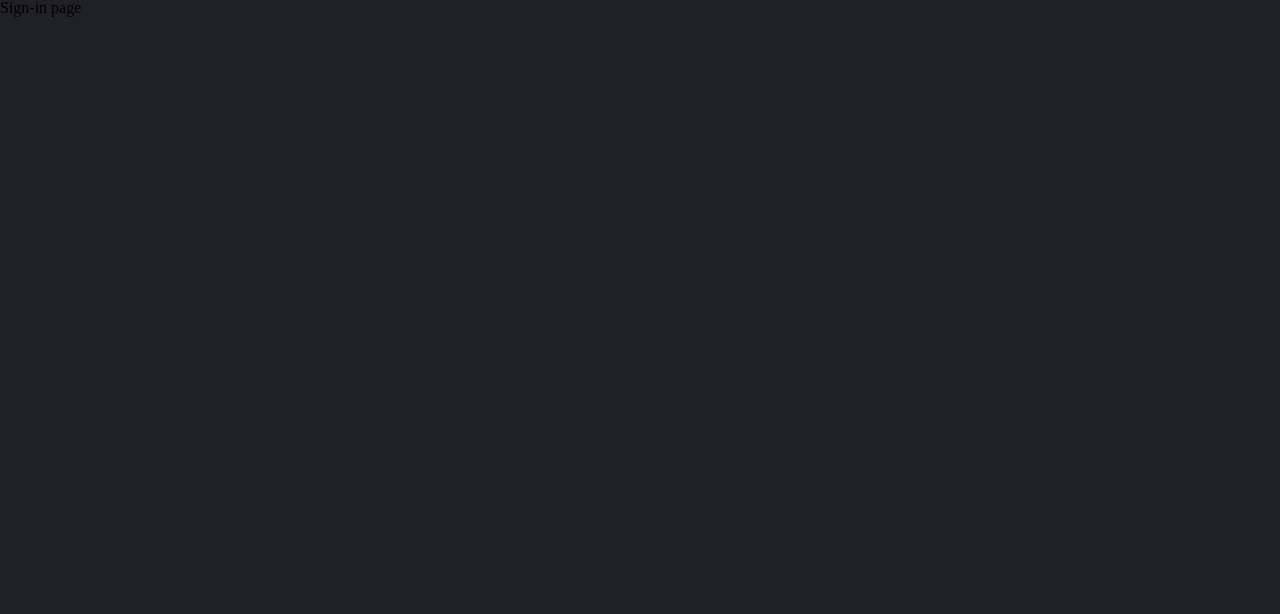
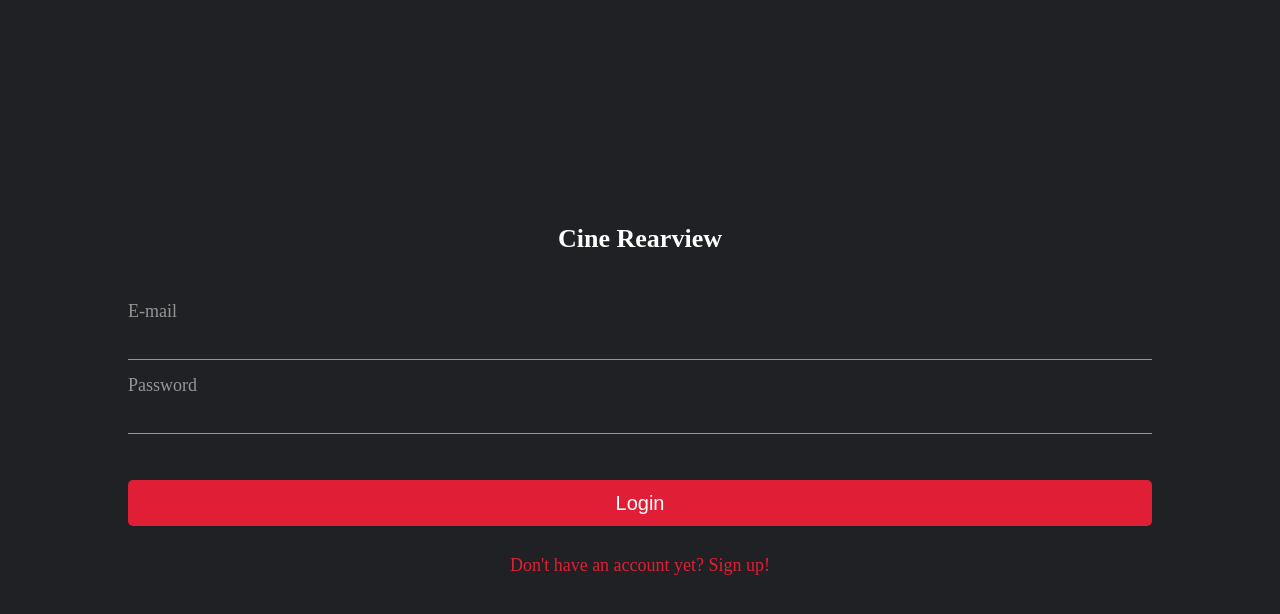
Before and after one commit to pgeovany/cine-rearview-app, a React (Vite) app: page / in a window 1280 px wide. Shown: the top 614 px of the page. Built offline with nearby package versions, Linux system fonts and the light colour scheme.

Commit message:
feat: implement sign in page

```diff
--- a/src/pages/SignIn/SignIn.jsx
+++ b/src/pages/SignIn/SignIn.jsx
@@ -1,3 +1,17 @@
+import { Link } from 'react-router-dom';
+import Container from '../../styles/auth/Container';
+import Title from '../../styles/auth/Title';
+import SignInForm from '../../components/SignInForm/SignInForm';
+import StyledLink from '../../styles/auth/StyledLink';
+
 export default function SignIn() {
-  return <>Sign-in page</>;
+  return (
+    <Container>
+      <Title>Cine Rearview</Title>
+      <SignInForm />
+      <Link to="/sign-up">
+        <StyledLink>{`Don't have an account yet? Sign up!`}</StyledLink>
+      </Link>
+    </Container>
+  );
 }
```
